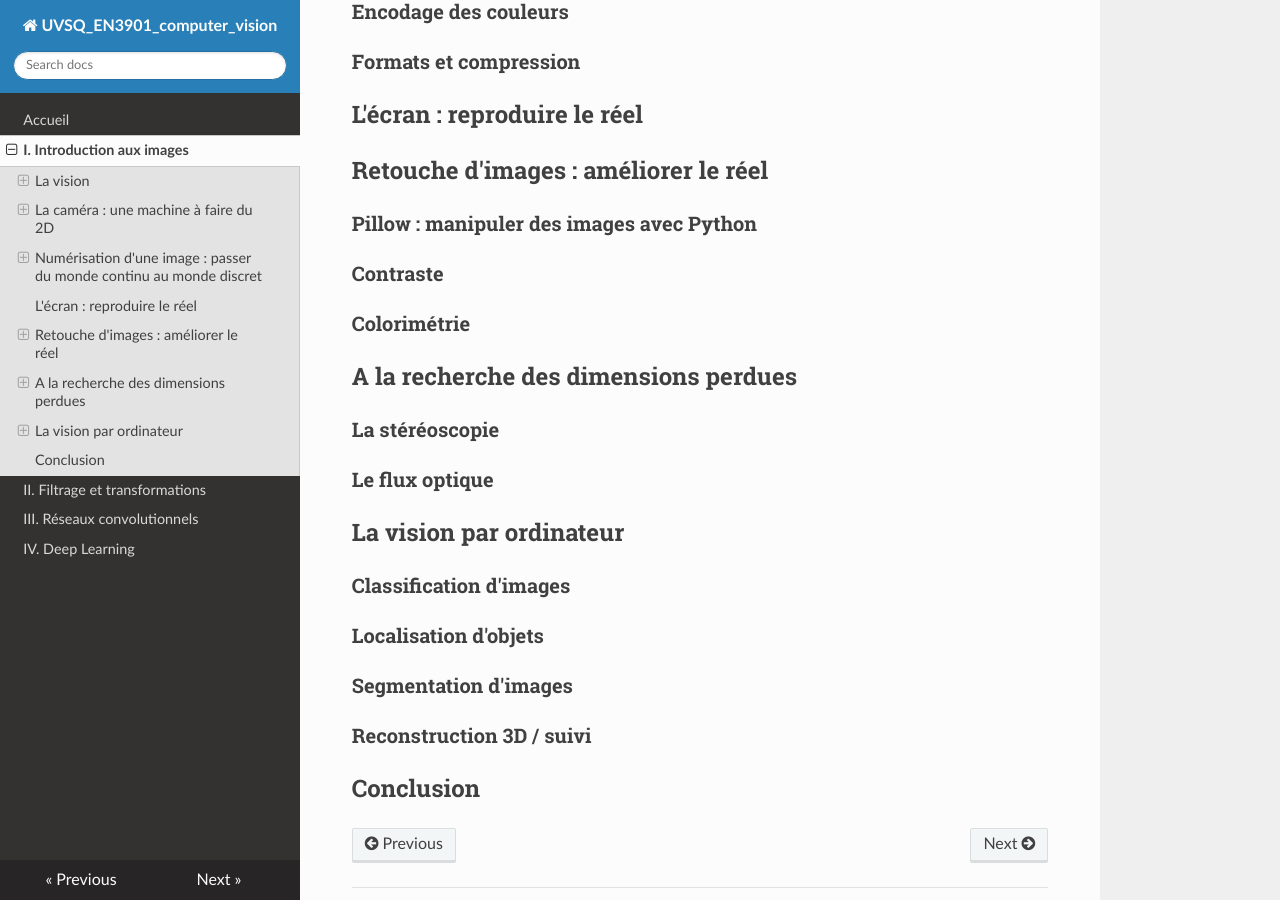
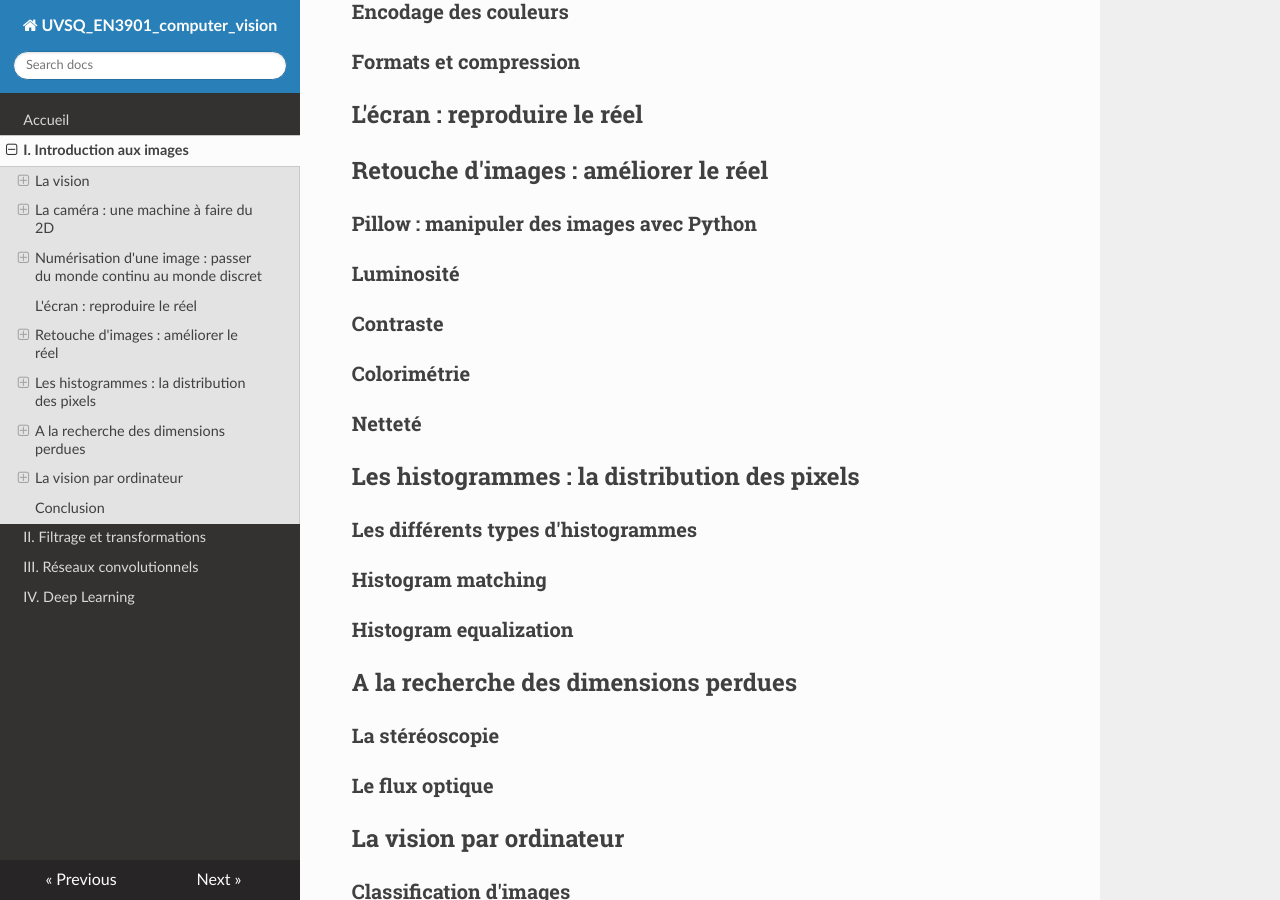
Before and after one commit to NicOudart/UVSQ_EN3901_computer_vision, an MkDocs documentation site: the page built from docs/Chap1_Introduction_images.md, in a window 1280 px wide and 900 px high, scrolled down 1397 px. Built offline with MkDocs 1.6.1, drawn with Linux system fonts in a browser that asks for light colours; nearby versions of some CDN libraries.

Commit message:
-Progress on Chapter 1.

```diff
--- a/docs/Chap1_Introduction_images.md
+++ b/docs/Chap1_Introduction_images.md
@@ -49,9 +49,21 @@ L’image des objets s’y trouve représentée avec une netteté, une fidé
 
 ### Pillow : manipuler des images avec Python
 
+### Luminosité
+
 ### Contraste
 
 ### Colorimétrie
+
+### Netteté
+
+## Les histogrammes : la distribution des pixels
+
+### Les différents types d'histogrammes
+
+### Histogram matching
+
+### Histogram equalization
 
 ## A la recherche des dimensions perdues
 
```
